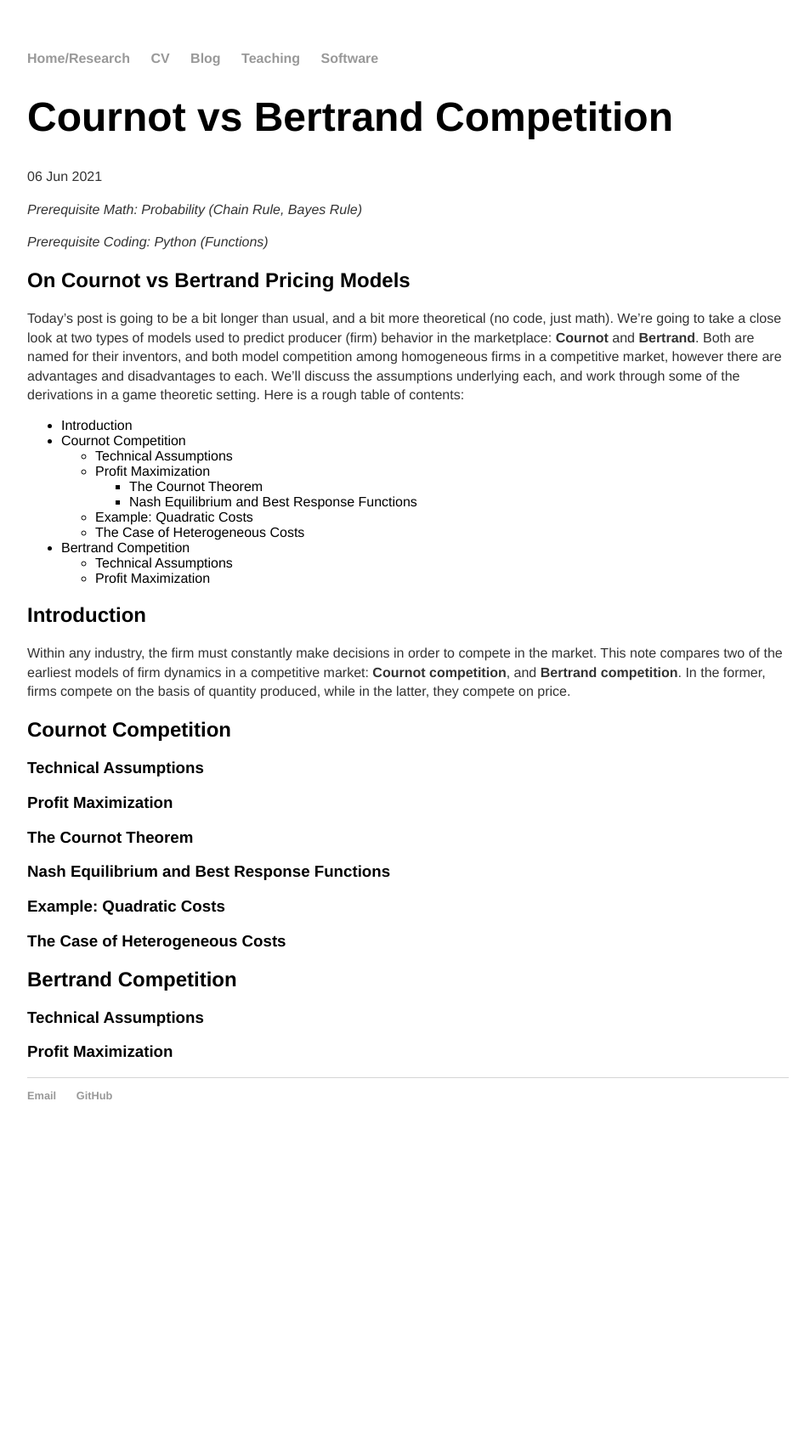
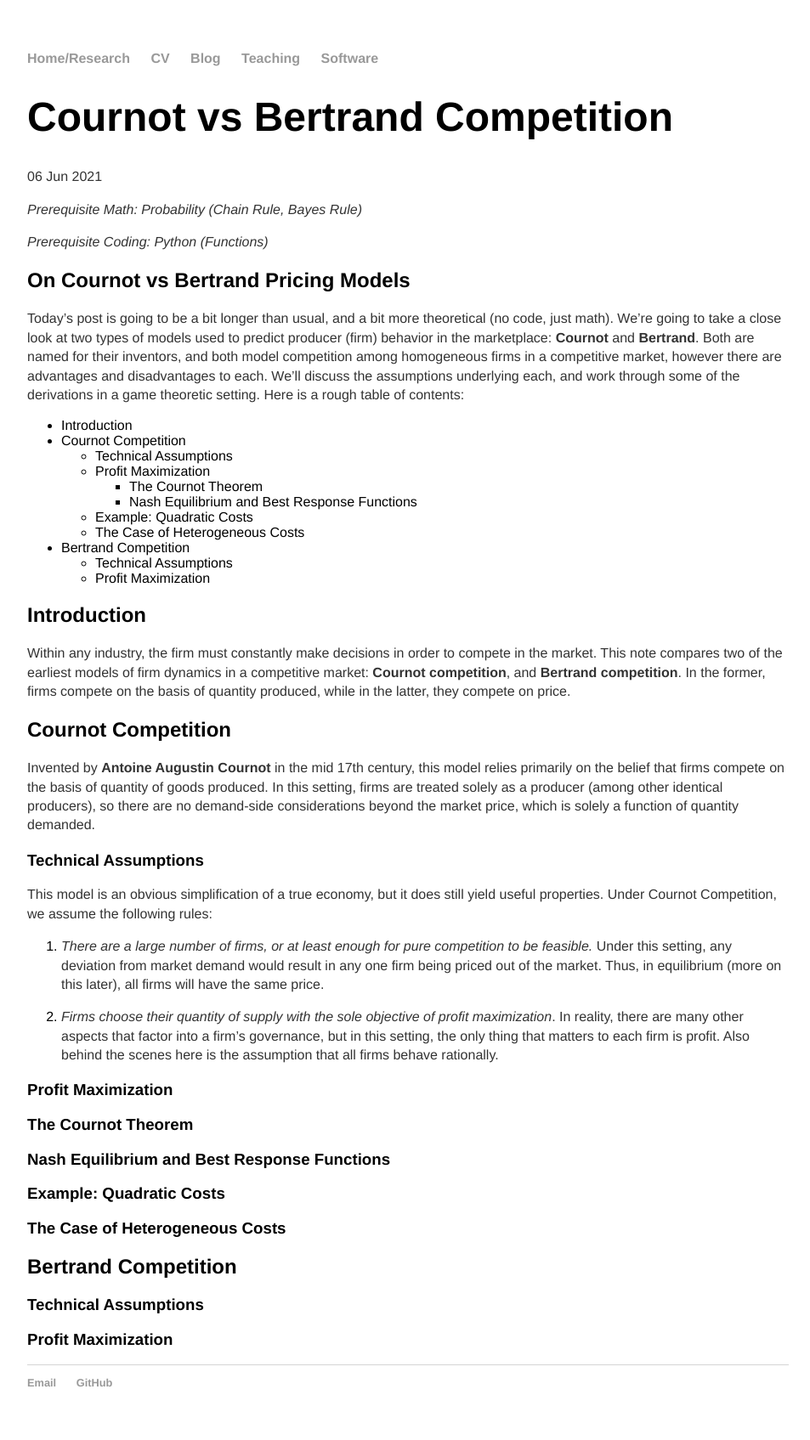
Before and after one commit to 12mre1/12mre1.github.io, a Jekyll site: the page built from _posts/2021-06-06-Cournot-vs-Bertrand-Competition.md, in a window 1280 px wide. Shown: the whole page at 85% size, without its empty margins (160-1113 px from the left). Built offline with Jekyll 4.4.1, drawn with Linux system fonts in a browser that asks for light colours; before the commit the page ends 1357 px from its top, so only the background shows below that.

Commit message:
update comp post

```diff
--- a/_posts/2021-06-06-Cournot-vs-Bertrand-Competition.md
+++ b/_posts/2021-06-06-Cournot-vs-Bertrand-Competition.md
@@ -29,7 +29,17 @@ Today's post is going to be a bit longer than usual, and a bit more theoretical
 Within any industry, the firm must constantly make decisions in order to compete in the market. This note compares two of the earliest models of firm dynamics in a competitive market: __Cournot competition__, and __Bertrand competition__. In the former, firms compete on the basis of quantity produced, while in the latter, they compete on price.
 
 ## Cournot Competition
+
+Invented by __Antoine Augustin Cournot__ in the mid 17th century, this model relies primarily on the belief that firms compete on the basis of quantity of goods produced. In this setting, firms are treated solely as a producer (among other identical producers), so there are no demand-side considerations beyond the market price, which is solely a function of quantity demanded.
+
 ### Technical Assumptions
+
+This model is an obvious simplification of a true economy, but it does still yield useful properties. Under Cournot Competition, we assume the following rules:
+
+1. _There are a large number of firms, or at least enough for pure competition to be feasible._ Under this setting, any deviation from market demand would result in any one firm being priced out of the market. Thus, in equilibrium (more on this later), all firms will have the same price.
+
+2. _Firms choose their quantity of supply with the sole objective of profit maximization_. In reality, there are many other aspects that factor into a firm's governance, but in this setting, the only thing that matters to each firm is profit. Also behind the scenes here is the assumption that all firms behave rationally.
+
 ### Profit Maximization
 ### The Cournot Theorem
 ### Nash Equilibrium and Best Response Functions
```
